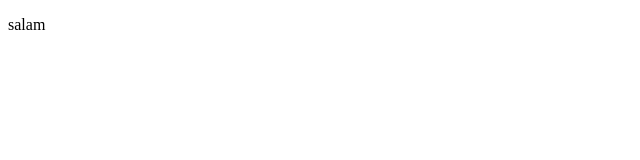
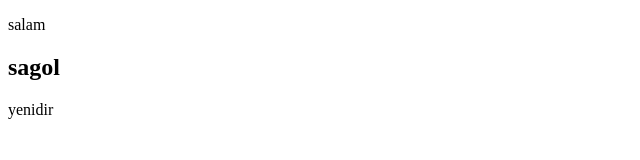
Before and after one commit to Northman2021/new-project, a plain HTML site: page index.html in a window 1280 px wide. Shown: the whole page, without its empty margins (0-640 px from the left). Drawn offline with Linux system fonts and the light colour scheme.

Commit message:
new tags

```diff
--- a/index.html
+++ b/index.html
@@ -8,5 +8,7 @@
 </head>
 <body>
     <p>salam</p>
+    <h2>sagol</h2>
+    <p>yenidir</p>
 </body>
 </html>
```
